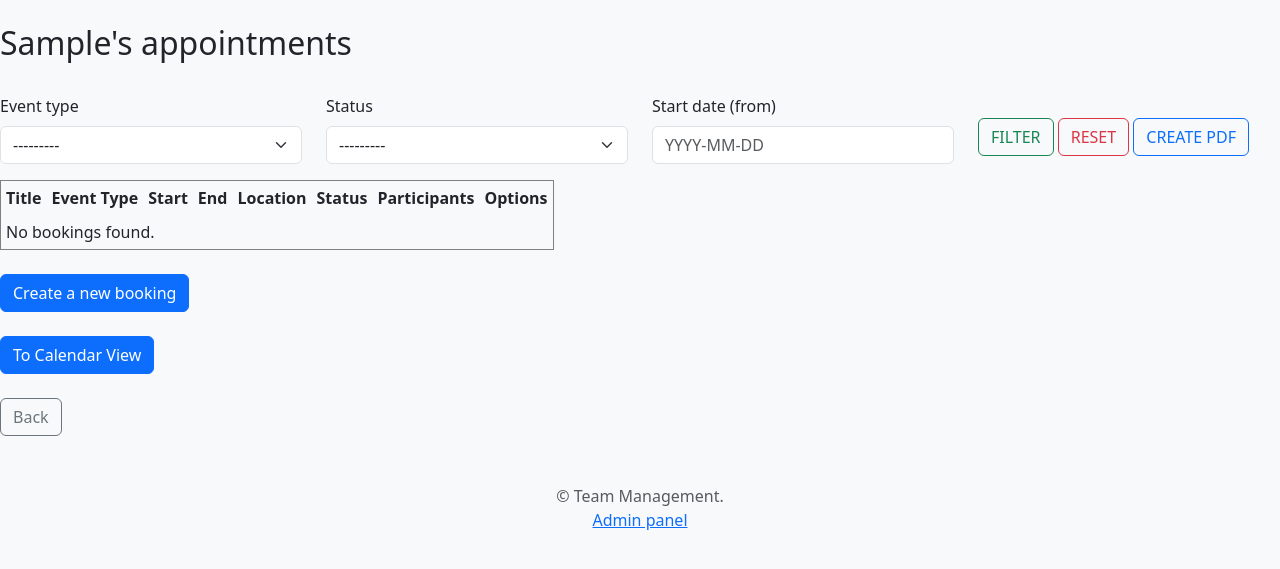
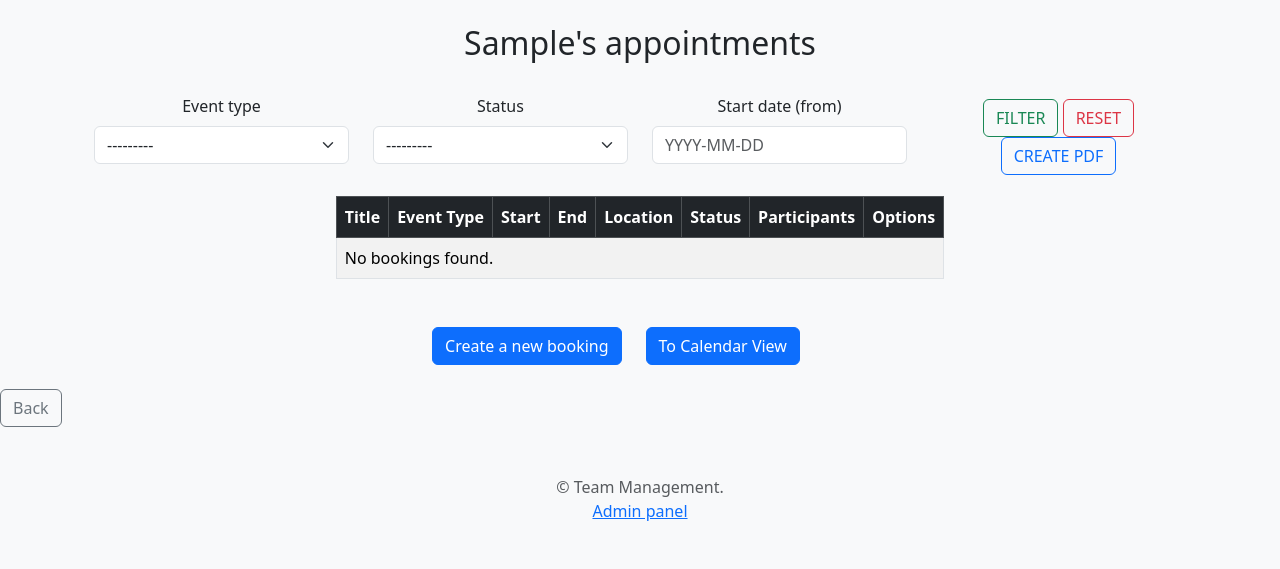
Before and after one commit to nico-sauer/team-management, a Django app: page /appointments/bookings/ in a window 1280 px wide. Shown: the part 89-658 px from the top of the page. Run offline with Django 5.2, Linux system fonts and the light colour scheme; the visitor is signed in with stand-in values (Sample User, id 1); data that the repository does not hold is empty; parts of the project's set-up code (start-up, migrations or seed data) failed here and were passed over; some libraries are stand-ins or nearby versions.

Commit message:
html-formatting

```diff
--- a/templates/appointments/booking_list.html
+++ b/templates/appointments/booking_list.html
@@ -5,12 +5,14 @@
 {% block title %}Booking Overview {% endblock %}
 
 {% block content %}
-  <br>
+<div class="container text-center mt-4">
+
     <h2>{{request.user.first_name}}'s appointments</h2>
     <br>
+
     <!--Filter form-->
-    <form method="GET" class="form-inline">
-        <div class="row d-flex align-items-center">
+    <form method="GET" class="text-center">
+        <div class="row justify-content-center align-items-center mb-3">
             {% for field in filter.form %}
             <div class="form-group col-md-3">
                 {{ field|as_crispy_field }}
@@ -26,9 +28,11 @@
             </div>
         </div>
     </form>
+</div>
 
-    <table border="1" cellspacing="0" cellpadding="5">
-        <thead>
+<!--Table-->
+<table class="table table-bordered table-striped table-hover text-left align-middle w-auto mx-auto">
+    <thead class="table-dark text-center">
         <tr>
             <th>Title</th>
             <th>Event Type</th>
@@ -68,13 +72,11 @@
         {% endfor %}
     </tbody>
 </table>
-    <div class="text-right mt-4">
-        <a href="{% url 'appointments:booking' %}" class="btn btn-primary">
+<!--Buttons-->
+<div class="d-flex justify-content-center align-items-center mt-5 mb-4 me-5">
+    <a href="{% url 'appointments:booking' %}" class="btn btn-primary me-4">
         Create a new booking
     </a>
-    </div>
-
-    <div class="text-right mt-4">
         <a href="{% url 'appointments:calendar' %}" class="btn btn-primary">
         To Calendar View
     </a>
--- a/templates/base.html
+++ b/templates/base.html
@@ -8,6 +8,8 @@
     {% load static %}
     <!-- Custom styles -->
     <link rel="stylesheet" href="{% static 'css/style.css' %}">
+
+    {% block extra_head %}{% endblock %}
 </head>
 
 <body class="bg-light">
```
Also changed, not shown: templates/appointments/booking_create.html (+5 -3 lines), templates/appointments/cal_base.html (deleted, +0 -34 lines), templates/appointments/calendar.html (+13 -1 lines), 1 other file. Lines whose indentation alone changed are shown as unchanged.
